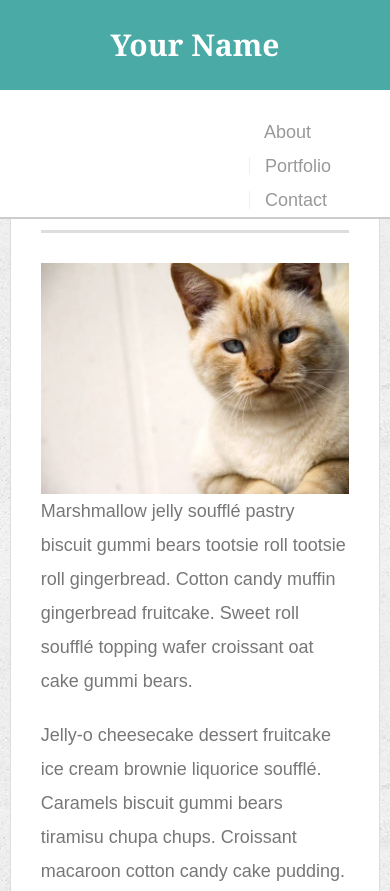
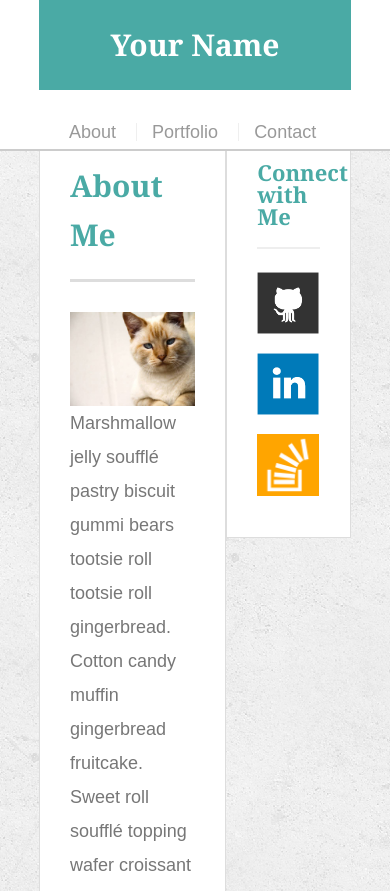
Before and after one commit to sahanabalram/Responsive-Portfolio, a plain HTML site: page index.html in a window 390 px wide. Shown: the top 891 px of the page. Drawn offline with Linux system fonts and the light colour scheme.

Commit message:
change width of the container to 80%,float the main section to left and side bar to right for max-width: 980px

```diff
--- a/assets/css/style.css
+++ b/assets/css/style.css
@@ -219,19 +219,34 @@ input[type=submit] {
 
 @media screen and (max-width:768px) {
     /* About section  */
-    #navt {
-      width:40%;
+    .container {
+      width: 95%;
     }
     .sidebar, #masthead {
       width:100%;
     }
-    #main-container {
-      width: 95%;
-    }
-    .main-section {
-      max-width: 100%;
-    }
-    .sidebar {
+    .main-section, .sidebar {
       max-width: 100%;
     }
 }
+
+@media screen and (max-width:980px) {
+    /* About section  */
+    .container {
+      width: 80%;
+    }
+    #main-container {
+      width: 80%;
+    }
+    .main-section {
+      float: left;
+      width: 60%;
+    }
+    .sidebar {
+      width:40%;
+      float:right;
+    }
+    .auth-image {
+      width:100%;
+    }
+}
```
